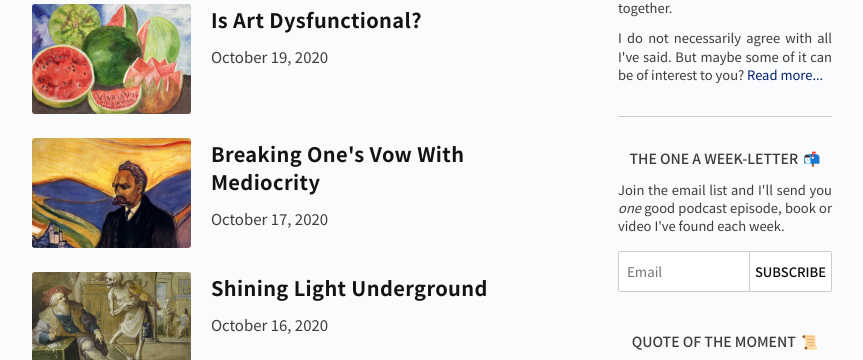
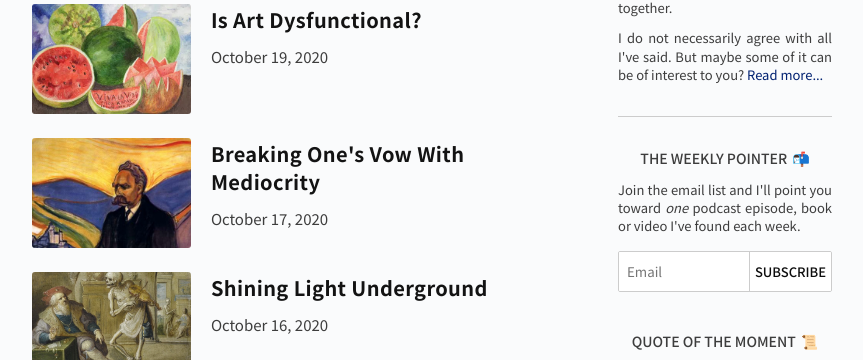
Before and after one commit to gdbroman/broman.blog, a Jekyll site: the page built from index.html, in a window 1280 px wide, cut to the strip 464-824 px from the top of the page. Shown: the whole strip, without its empty margins (208-1071 px from the left). Built offline with Jekyll 4.4.1, drawn with Linux system fonts in a browser that asks for light colours.

Commit message:
nl name update

```diff
--- a/_includes/sidebar.html
+++ b/_includes/sidebar.html
@@ -22,8 +22,8 @@
 </div>
 <div class="widget newsletter">
     <div class="container">
-        <h3>The One A Week-Letter<span class="emoji">📬</span></h3>
-        <p>Join the email list and I'll send you <i>one</i> good podcast episode, book or video I've found each week.</p>
+        <h3>The Weekly Pointer<span class="emoji">📬</span></h3>
+        <p>Join the email list and I'll point you toward <i>one</i> podcast episode, book or video I've found each week.</p>
         <!-- Begin Mailchimp Signup Form -->
         <div id="mc_embed_signup">
             <form action="https://app.us8.list-manage.com/subscribe/post?u=d851867d34794042763eb3505&amp;id=658d87ac3d" method="post" id="mc-embedded-subscribe-form" name="mc-embedded-subscribe-form" class="validate" target="_blank" novalidate>
```
